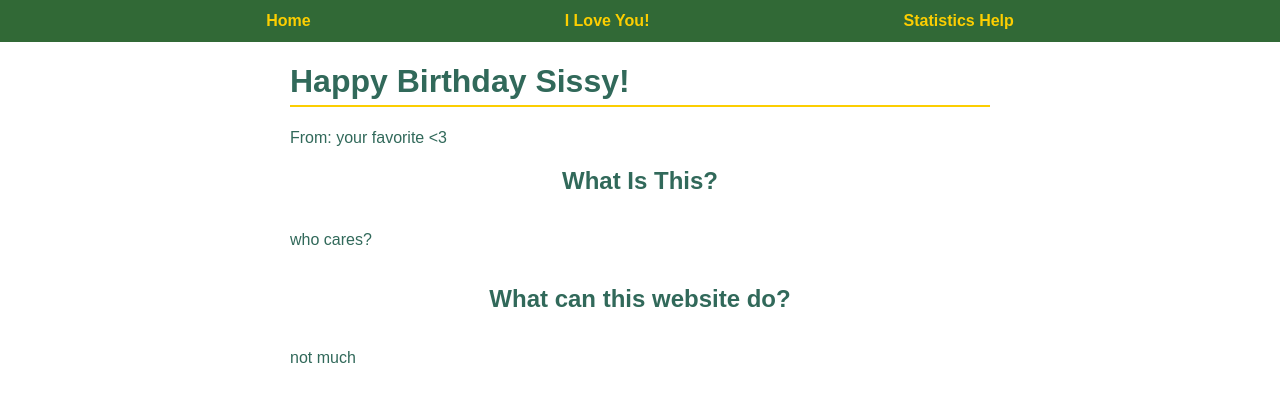
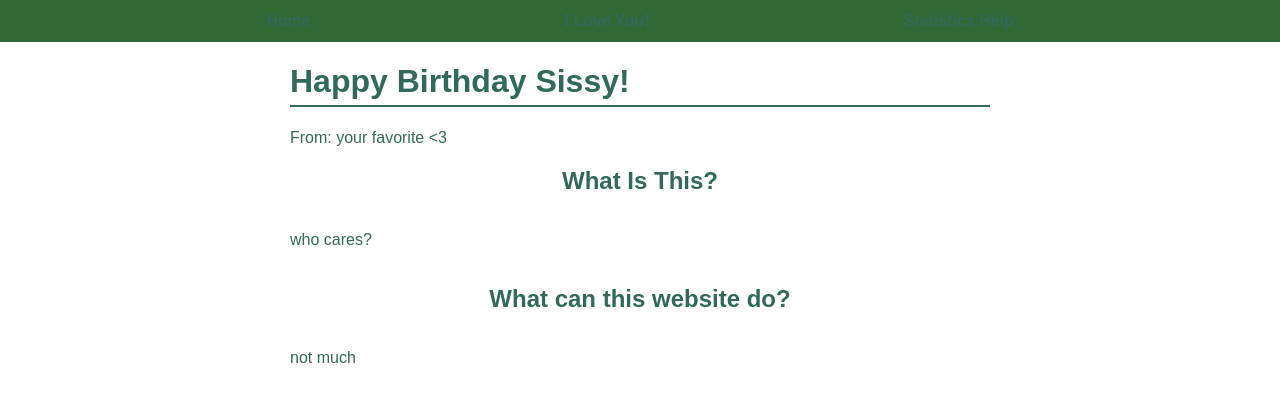
Before and after one commit to aetolles/sissy, a plain HTML site: page index.html in a window 1280 px wide. Drawn offline with Linux system fonts and the light colour scheme.

Commit message:
Update styles.css

```diff
--- a/styles.css
+++ b/styles.css
@@ -2,7 +2,7 @@
     --text-color: #31695a;
     --main-background: ##7fd5a6;
     --secondary-background: #316936;
-    --accent-color: #fcce01;
+    --accent-color: ##93e19a;
 }
 
 body {
```
